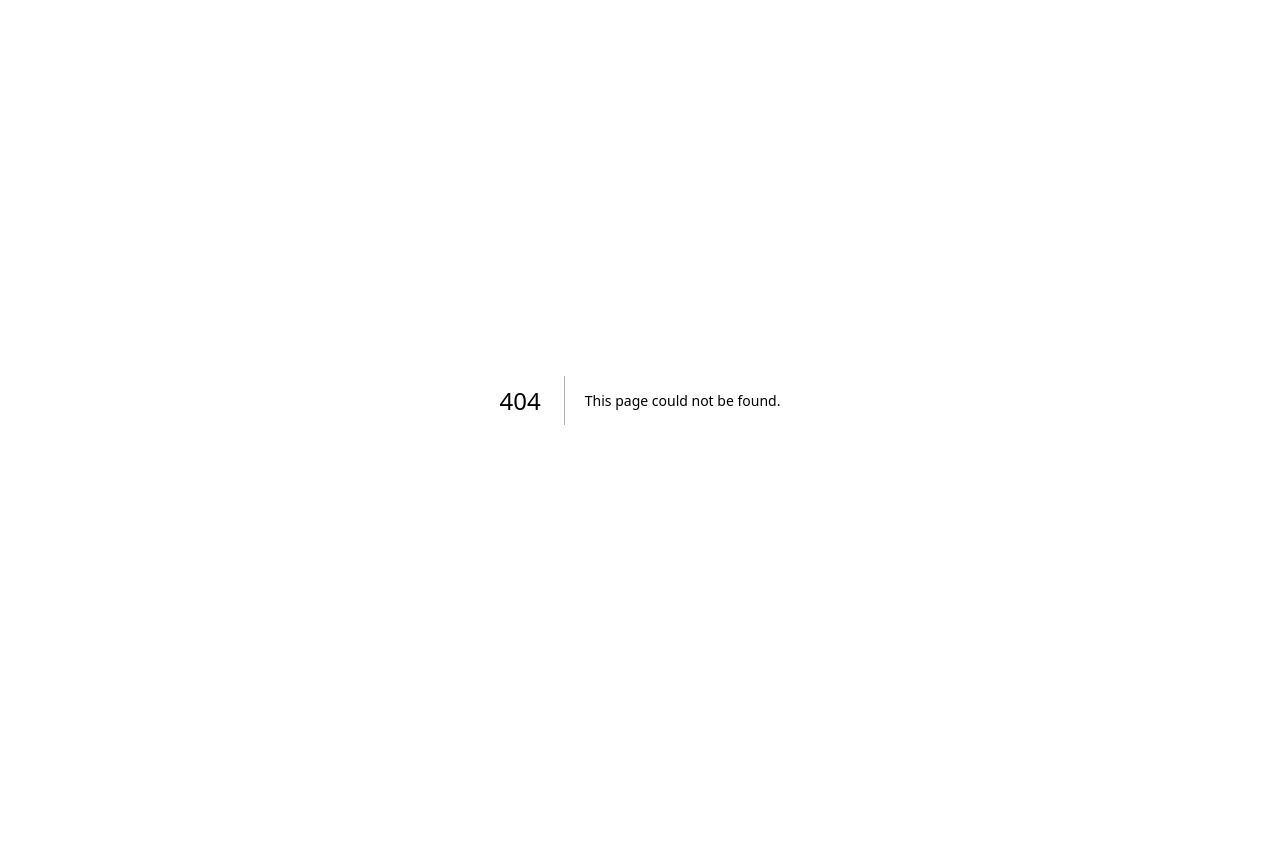
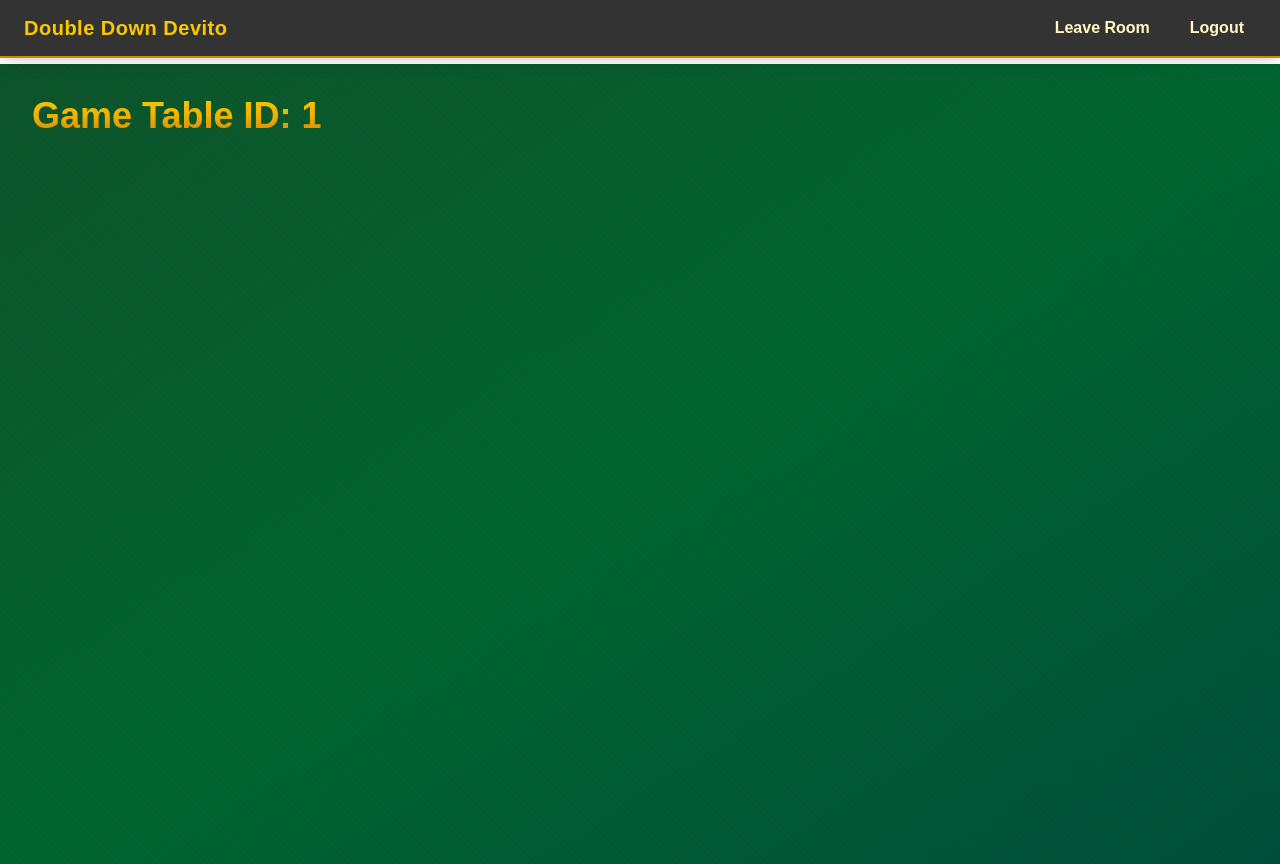
Before and after one commit to muhiddinkurbonov/Daunting-Devitos, a Next.js app in the folder Project.App/Project.Client/: page /game/1 in a window 1280 px wide. Before the commit this address had no page. Before the commit the page ends 800 px from the top, so only its background shows below. Built offline with nearby package versions, Linux system fonts and the light colour scheme.

Commit message:
Made dynamic nav bar

```diff
--- /dev/null
+++ b/Project.App/Project.Client/src/app/components/NavBar.js
@@ -0,0 +1,84 @@
+'use client';
+
+import Link from 'next/link';
+import { usePathname } from 'next/navigation';
+
+export default function NavBar() {
+    const pathname = usePathname();
+
+    let links = [
+    // TODO: Replace '/player/1' with the real logged-in player's id when auth is wired up
+    { href: '/player/1', label: 'Profile' },
+        { href: '/rooms', label: 'Rooms'},
+        { href: '/login', label: 'Logout'},
+    ];
+
+  if (pathname.startsWith('/player/')){
+        links = [
+            { href: '/rooms', label: 'Rooms'},
+            { href: '/login', label: 'Logout'},
+        ];
+  } else if (pathname.startsWith('/rooms')){
+        links = [
+      { href: '/player/1', label: 'Profile'},
+            { href: '/login', label: 'Logout'},
+        ];
+  } else if (pathname.startsWith('/game/')){
+        links = [
+            { href: '/rooms', label: 'Leave Room'},
+            { href: '/login', label: 'Logout'},
+        ];
+    }
+    return (
+      <nav className="fixed top-0 left-0 right-0 z-50 w-full bg-black/80 border-b-2 border-yellow-600 py-3 px-6 flex gap-6 items-center shadow-lg backdrop-blur">
+        <span className="font-bold text-yellow-400 text-xl tracking-wide">Double Down Devito</span>
+        <div className="flex gap-4 ml-auto">
+          {links.map((link) => (
+            <Link
+              key={link.href}
+              href={link.href}
+              className="text-yellow-100 hover:text-yellow-400 font-semibold px-3 py-1 rounded transition"
+            >
+              {link.label}
+            </Link>
+          ))}
+        </div>
+      </nav>
+    );
+}
+
+
+
+// src/components/NavBar.jsx
+// export default function NavBar({ route, onNavigate, onLogout, role }) {
+//   return (
+//     <nav className="app-navbar" aria-label="Primary">
+//       <button
+//         className="app-nav-btn"
+//         onClick={() => onNavigate("profile")}
+//         aria-current={route === "profile" ? "page" : undefined}
+//       >
+//         Profile
+//       </button>
+//       <button
+//         className="app-nav-btn"
+//         onClick={() => onNavigate("games")}
+//         aria-current={route === "games" ? "page" : undefined}
+//       >
+//         Games
+//       </button>
+
+//       {role === "admin" && (
+//         <button
+//           className="app-nav-btn"
+//           onClick={() => onNavigate("admin")}
+//           aria-current={route === "admin" ? "page" : undefined}
+//         >
+//           Admin
+//         </button>
+//       )}
+
+//       <button className="app-nav-btn" onClick={onLogout}>Logout</button>
+//     </nav>
+//   );
+// }
--- /dev/null
+++ b/Project.App/Project.Client/src/app/game/[id]/page.js
@@ -0,0 +1,24 @@
+import { use } from 'react';
+
+export default function GamePage({ params }) {
+  const { id } = use(params);
+
+  return (
+    <div className="min-h-screen bg-gradient-to-br from-green-900 via-green-800 to-emerald-900 p-8 relative overflow-hidden">
+      {/* Casino felt texture overlay */}
+      <div
+        className="absolute inset-0 opacity-30"
+        style={{
+          backgroundImage:
+            'repeating-linear-gradient(45deg, transparent, transparent 2px, rgba(0,0,0,.1) 2px, rgba(0,0,0,.1) 4px)',
+        }}
+
+      />
+      <h1 className="text-4xl font-bold bg-gradient-to-b from-yellow-400 via-yellow-500 to-yellow-600 bg-clip-text text-transparent mb-6 relative z-10">
+        Game Table ID: {id}
+      </h1>
+      {/* Game  implementation will go here */}
+
+    </div>
+  );
+}
--- a/Project.App/Project.Client/src/app/layout.js
+++ b/Project.App/Project.Client/src/app/layout.js
@@ -1,4 +1,5 @@
 import { Geist, Geist_Mono } from 'next/font/google';
+import NavBar from './components/NavBar';
 import './globals.css';
 
 const geistSans = Geist({
@@ -19,7 +20,10 @@ export const metadata = {
 export default function RootLayout({ children }) {
   return (
     <html lang="en">
-      <body className={`${geistSans.variable} ${geistMono.variable} antialiased`}>{children}</body>
+      <body className={`${geistSans.variable} ${geistMono.variable} antialiased`}>
+        <NavBar />
+        <div className="pt-16">{children}</div>
+      </body>
     </html>
   );
 }
--- a/Project.App/Project.Client/src/app/player/[id]/page.js
+++ b/Project.App/Project.Client/src/app/player/[id]/page.js
@@ -1,10 +1,10 @@
 'use client';
 
-import { useState } from 'react';
+import { useState, use } from 'react';
 import AddCreditsModal from '../../components/AddCreditsModal';
 
 export default function PlayerProfile({ params }) {
-  const { id } = params;
+  const { id } = use(params);
 
   // Dummy data - will be replaced with real data from backend
   const [playerName] = useState('Danny Devito');
@@ -33,9 +33,13 @@ export default function PlayerProfile({ params }) {
   return (
     <div className="min-h-screen bg-gradient-to-br from-green-900 via-green-800 to-emerald-900 p-8 relative overflow-hidden">
       {/* Casino felt texture overlay */}
-      <div className="absolute inset-0 opacity-30" style={{
-        backgroundImage: 'repeating-linear-gradient(45deg, transparent, transparent 2px, rgba(0,0,0,.1) 2px, rgba(0,0,0,.1) 4px)',
-      }}></div>
+      <div
+        className="absolute inset-0 opacity-30"
+        style={{
+          backgroundImage:
+            'repeating-linear-gradient(45deg, transparent, transparent 2px, rgba(0,0,0,.1) 2px, rgba(0,0,0,.1) 4px)',
+        }}
+      ></div>
 
       <div className="max-w-4xl mx-auto relative z-10">
         <div className="bg-black/80 backdrop-blur-lg rounded-2xl p-8 shadow-2xl border-2 border-yellow-600">
@@ -44,11 +48,7 @@ export default function PlayerProfile({ params }) {
             {/* Profile Image Placeholder */}
             <div className="flex-shrink-0">
               <div className="w-40 h-40 bg-gradient-to-br from-yellow-400 to-yellow-600 rounded-lg flex items-center justify-center shadow-lg border-2 border-yellow-700">
-                <svg
-                  className="w-20 h-20 text-black/50"
-                  fill="currentColor"
-                  viewBox="0 0 24 24"
-                >
+                <svg className="w-20 h-20 text-black/50" fill="currentColor" viewBox="0 0 24 24">
                   <path d="M12 12c2.21 0 4-1.79 4-4s-1.79-4-4-4-4 1.79-4 4 1.79 4 4 4zm0 2c-2.67 0-8 1.34-8 4v2h16v-2c0-2.66-5.33-4-8-4z" />
                 </svg>
               </div>
@@ -56,14 +56,16 @@ export default function PlayerProfile({ params }) {
 
             {/* Player Info */}
             <div className="flex-grow">
-              <h1 className="text-4xl font-bold bg-gradient-to-b from-yellow-400 via-yellow-500 to-yellow-600 bg-clip-text text-transparent mb-2">{playerName}</h1>
-              <p className="text-gray-300 mb-4">Player ID: <span className="text-yellow-400 font-semibold">{id}</span></p>
+              <h1 className="text-4xl font-bold bg-gradient-to-b from-yellow-400 via-yellow-500 to-yellow-600 bg-clip-text text-transparent mb-2">
+                {playerName}
+              </h1>
+              <p className="text-gray-300 mb-4">
+                Player ID: <span className="text-yellow-400 font-semibold">{id}</span>
+              </p>
 
               <div className="bg-black/50 rounded-lg p-4 mb-4 border border-red-900">
                 <p className="text-gray-300 text-sm mb-1">Current Balance</p>
-                <p className="text-3xl font-bold text-yellow-400">
-                  ${balance.toFixed(2)}
-                </p>
+                <p className="text-3xl font-bold text-yellow-400">${balance.toFixed(2)}</p>
               </div>
 
               <button
--- /dev/null
+++ b/Project.App/Project.Client/src/app/rooms/page.js
@@ -0,0 +1,8 @@
+export default function Rooms() {
+    //this is where all of the rooms (formerly known as lobbies) will be displayed
+    return (
+    <div>Rooms Page</div>
+
+
+);
+}
```
